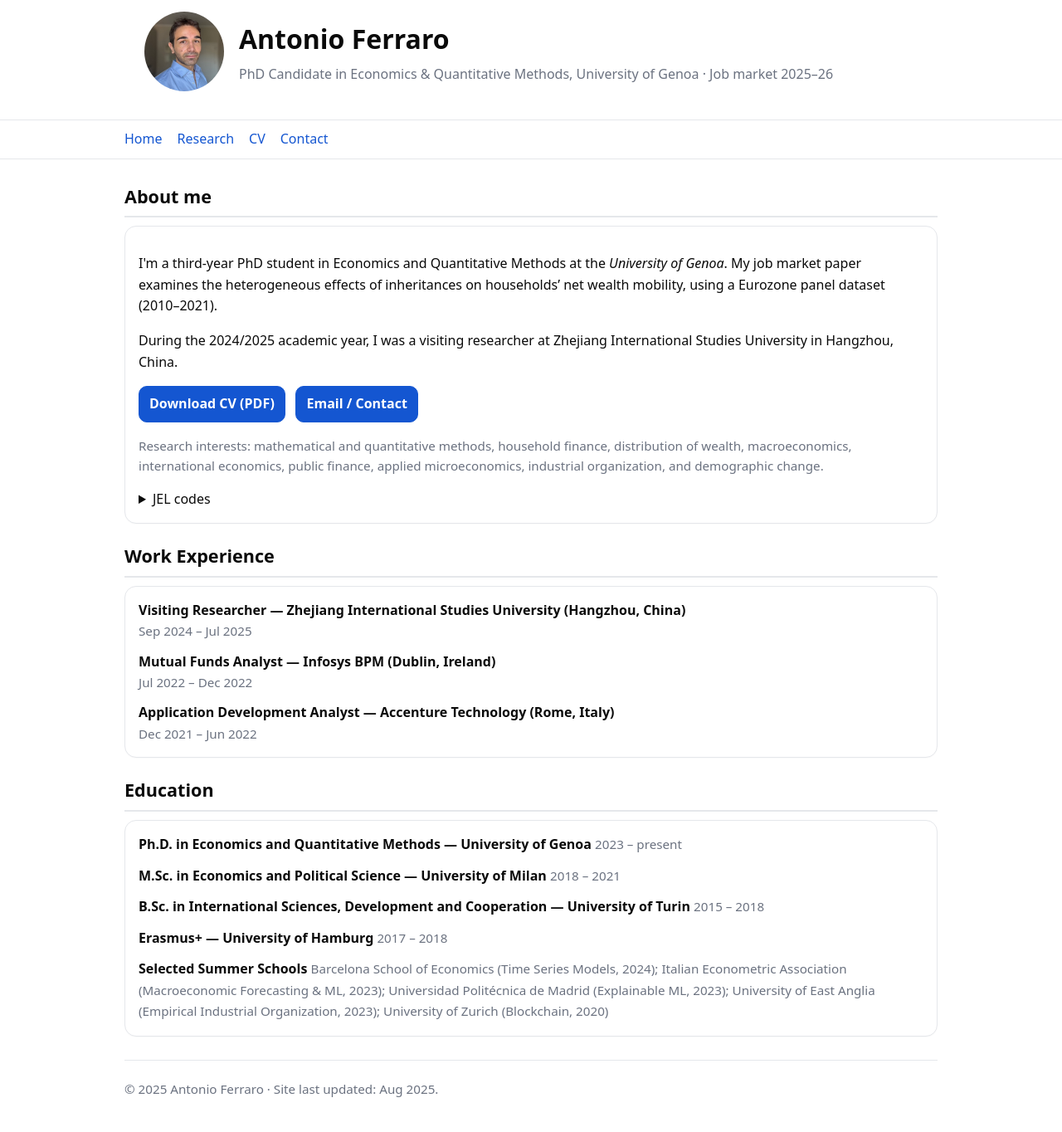
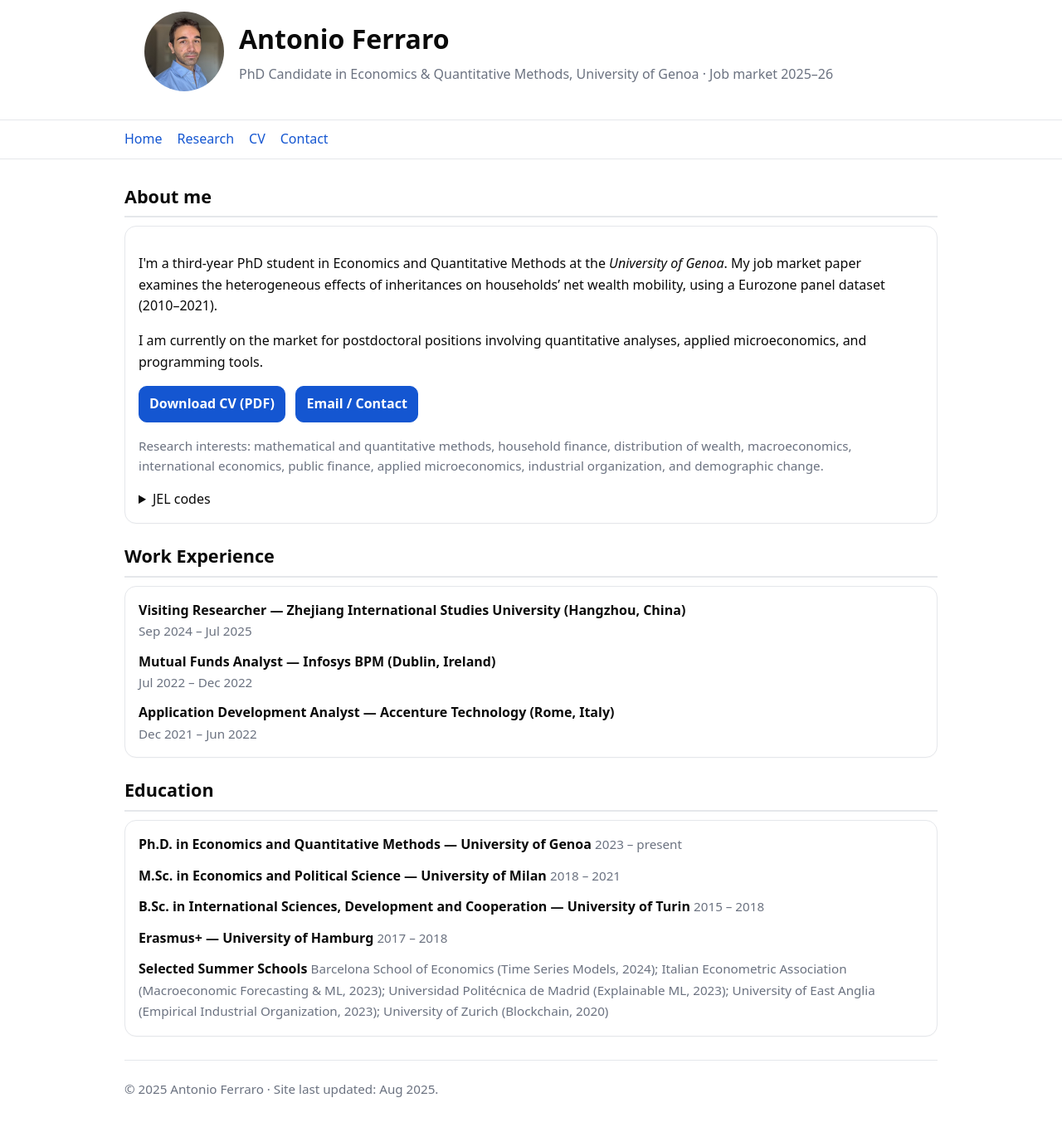
Before and after one commit to ferraroantonio/ferraroantonio.github.io, a Jekyll site: the page built from index.md, in a window 1280 px wide. Shown: the whole page at 83% size. Built offline with Jekyll 4.4.1, drawn with Linux system fonts in a browser that asks for light colours.

Commit message:
Update index.md

```diff
--- a/index.md
+++ b/index.md
@@ -8,7 +8,7 @@ description: "Antonio Ferraro — PhD Candidate in Economics & Quantitative Meth
 <h2>About me</h2>
 <div class="card">
 <p>I'm a third-year PhD student in Economics and Quantitative Methods at the <em>University of Genoa</em>. My job market paper examines the heterogeneous effects of inheritances on households’ net wealth mobility, using a Eurozone panel dataset (2010–2021).</p>
-<p>During the 2024/2025 academic year, I was a visiting researcher at Zhejiang International Studies University in Hangzhou, China.</p>
+<p>I am currently on the market for postdoctoral positions involving quantitative analyses, applied microeconomics, and programming tools.</p>
 <p>
   <a class="btn" href="{{ '/assets/CV_Ferraro.pdf' | relative_url }}" download>Download CV (PDF)</a>
   &nbsp; <a class="btn" href="{{ '/contact' | relative_url }}">Email / Contact</a>
```
